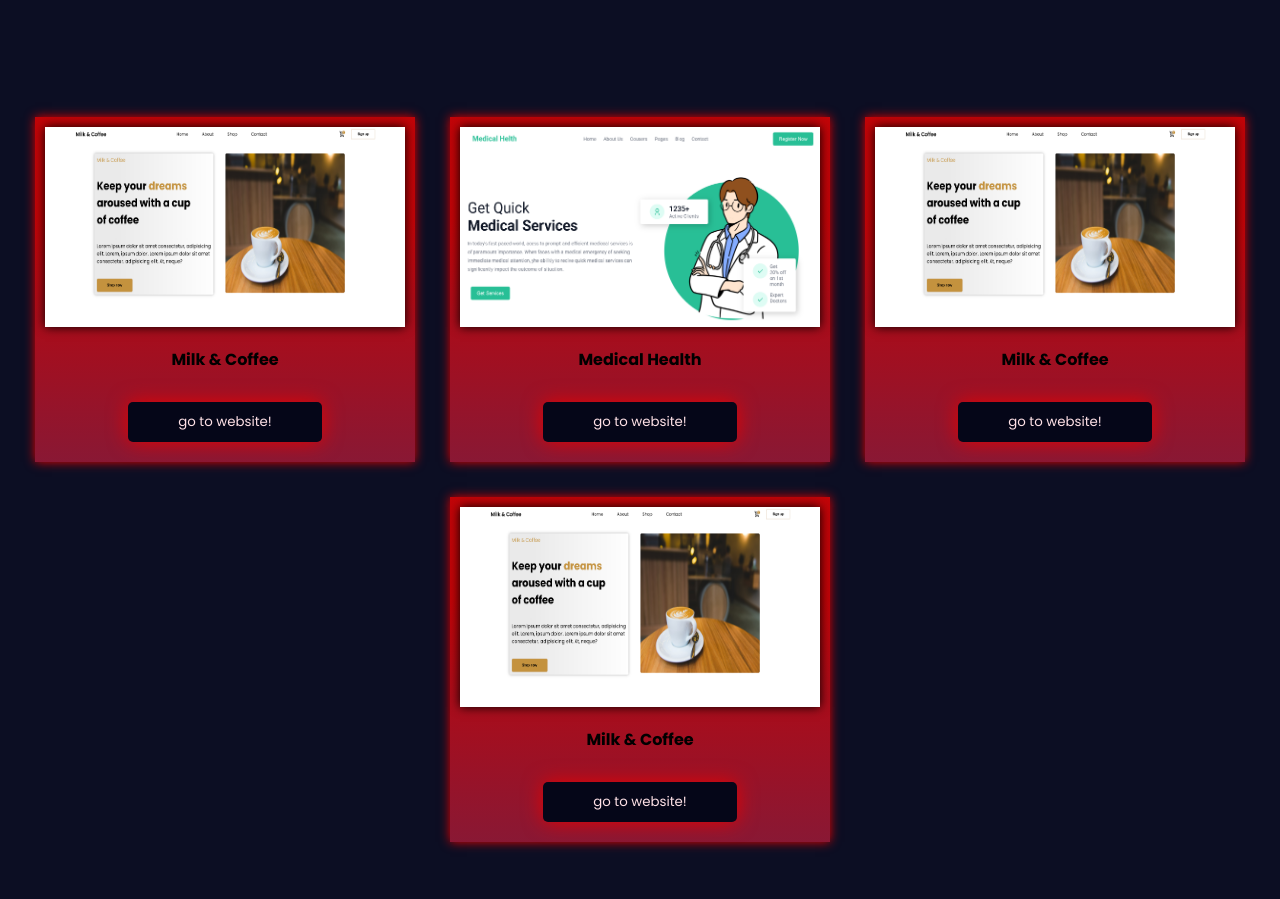
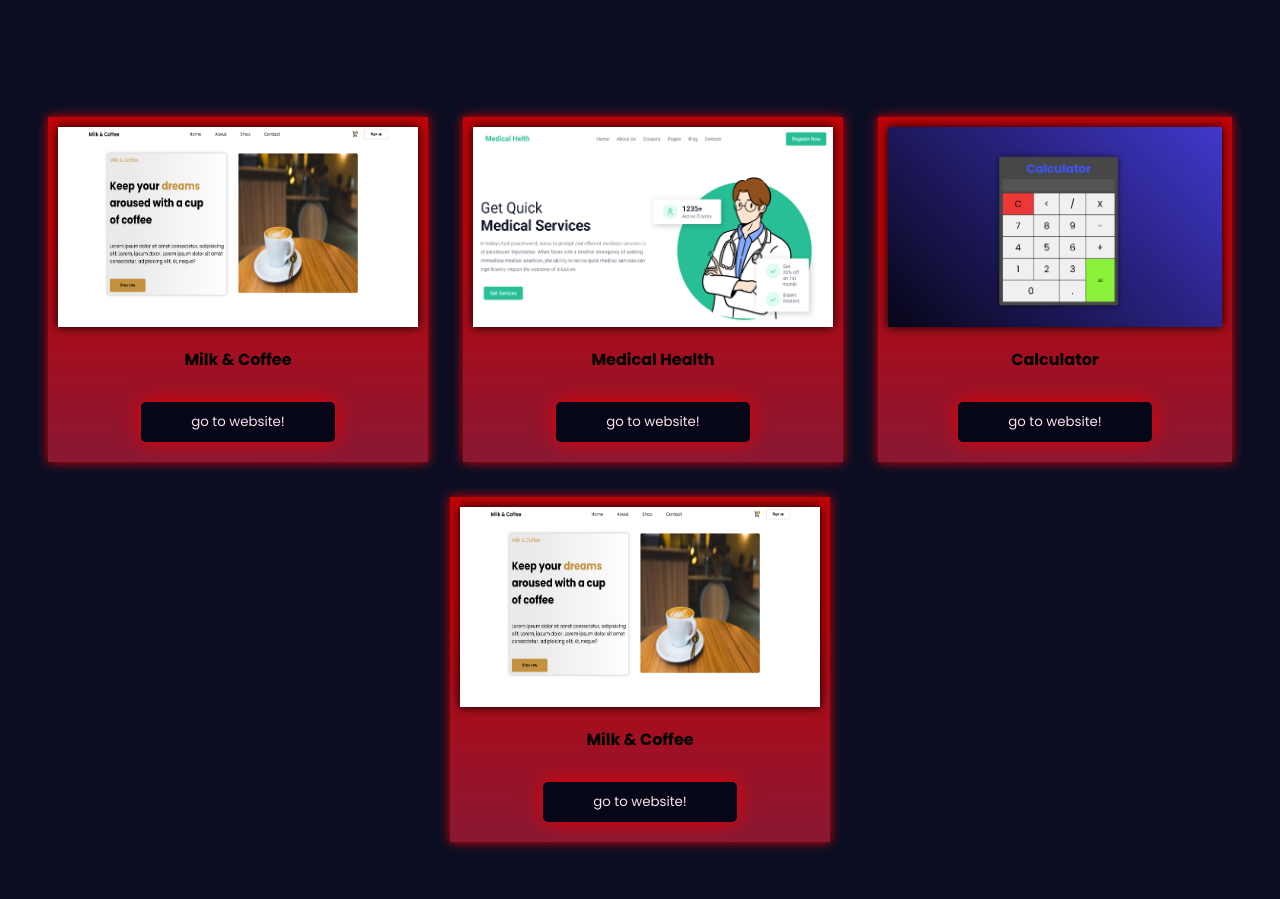
Before and after one commit to Robertavancini/Portfolio, a plain HTML site: page index.html in a window 1280 px wide. Shown: the part 1920-2819 px from the top of the page. Drawn offline with nearby package versions, Linux system fonts and the light colour scheme; a web font is replaced by a local one.

Commit message:
new project "calculator"

```diff
--- a/index.html
+++ b/index.html
@@ -212,12 +212,12 @@
         </div>
 
         <div class="projects-container">
-          <img src="assets/images/milk-coffee-image.png" alt="" />
-          <h4>Milk & Coffee</h4>
+          <img src="assets/images/calculator-project.png" alt="" />
+          <h4> Calculator</h4>
           <div>
             <button>
               <a
-                href="https://robertavancini.github.io/Milk-and-Coffee-website/"
+                href="https://robertavancini.github.io/mimi-projects/"
                 target="_blank"
                 >go to website!</a
               >
```
Also changed, not shown: assets/images/calculator-project.png (added).
